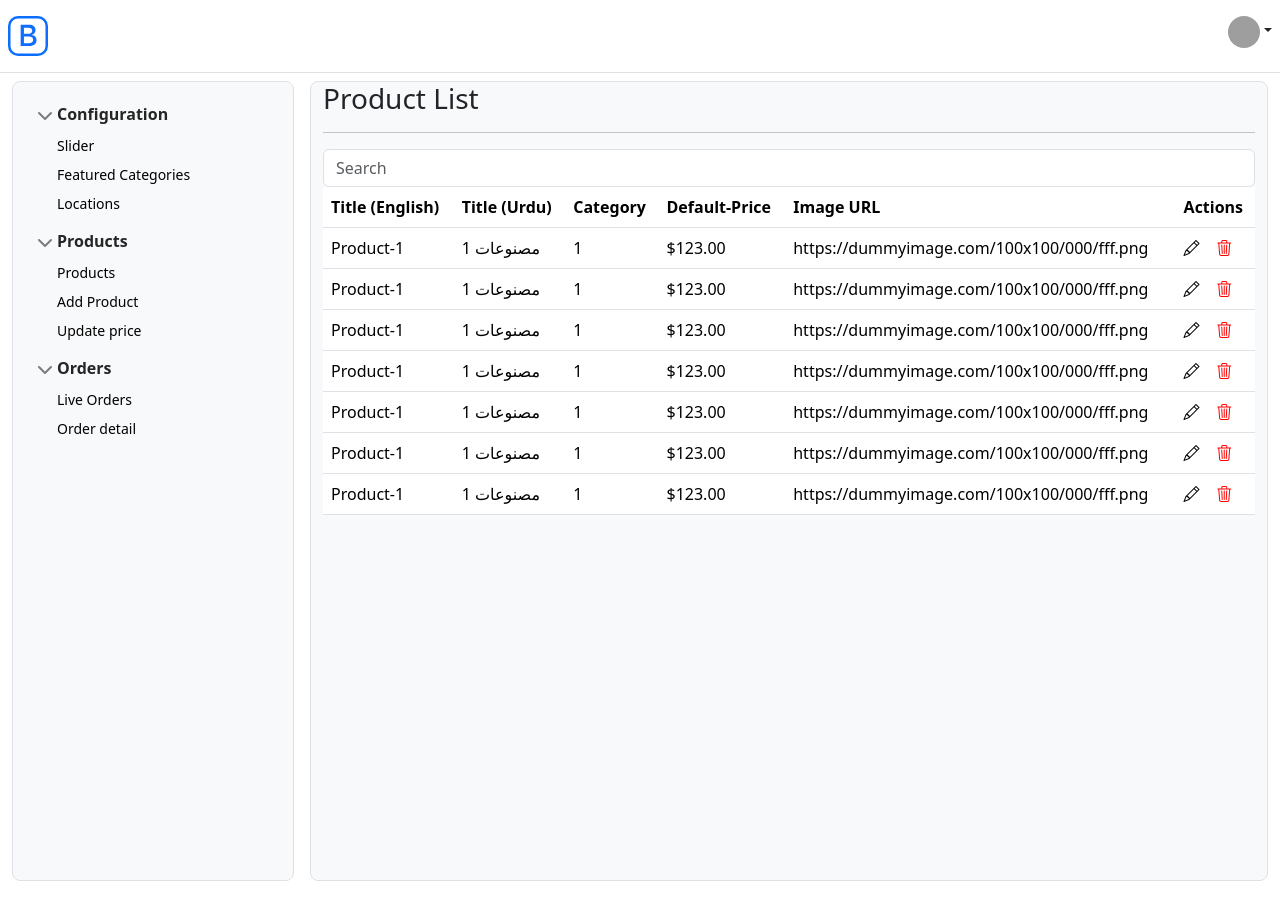
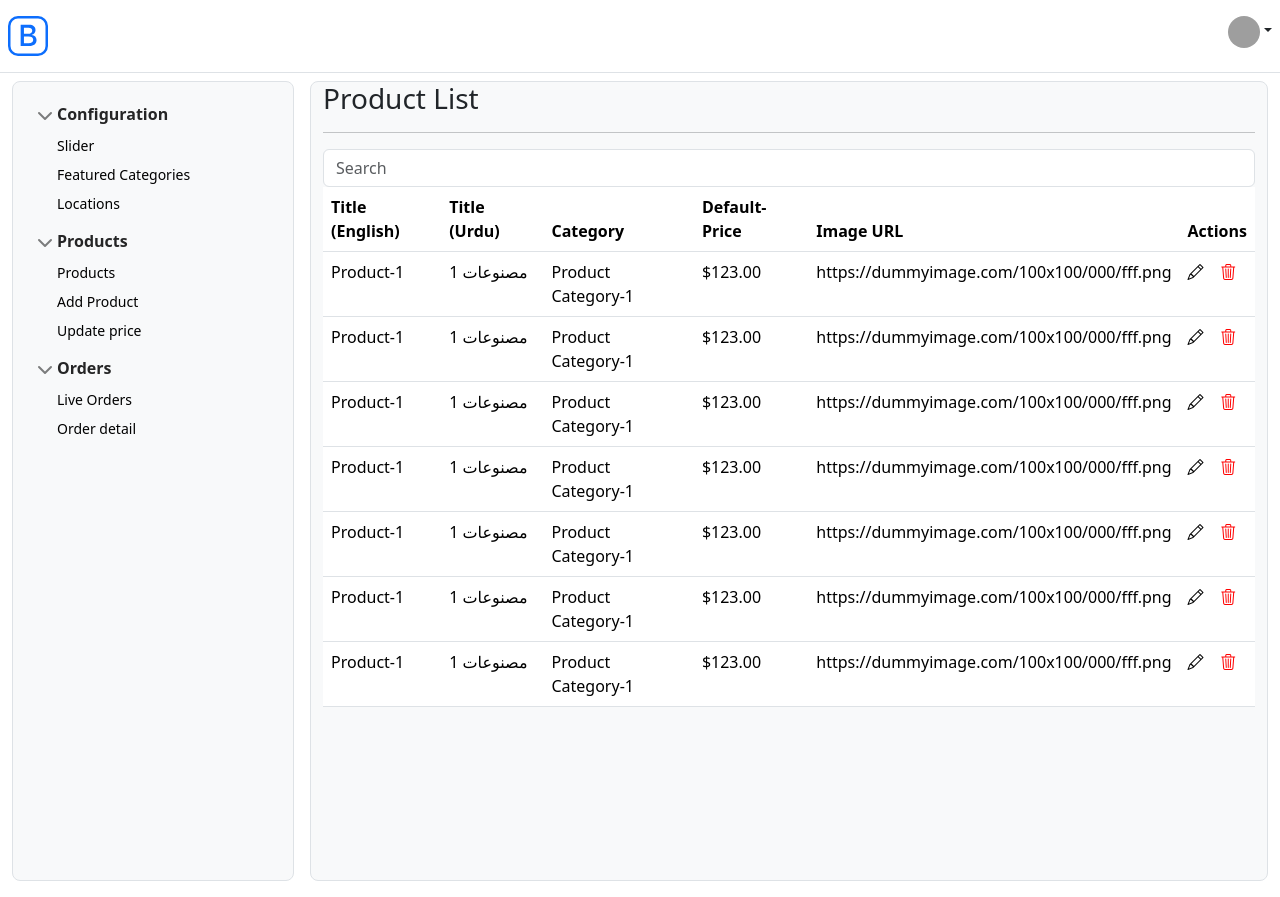
Before and after one commit to abeel50/admin-dashboard, an Angular app: page /products in a window 1280 px wide. Built offline with nearby package versions, Linux system fonts and the light colour scheme; grey boxes are pictures that could not be loaded.

Commit message:
Product list

```diff
--- a/src/app/pages/products/products-list/products-list.component.html
+++ b/src/app/pages/products/products-list/products-list.component.html
@@ -21,7 +21,7 @@
           <tr *ngFor="let product of products">
             <td>{{product.title_english}}</td>
             <td>{{product.title_urdu}}</td>
-            <td>{{product.category}}</td>
+            <td>{{product.category | productCategoryPipe}}</td>
             <td>{{product.defaultPrice | currency}}</td>
             <td> {{product.imageUrl}} </td>
             <td><i class="bi bi-pencil"></i> &nbsp;&nbsp;&nbsp;<i class="bi bi-trash3" style="color: red;"></i>
--- a/src/app/shared/pipes/isPackage-pipe.pipe.ts
+++ b/src/app/shared/pipes/isPackage.pipe.ts
@@ -3,7 +3,7 @@ import { Pipe, PipeTransform } from '@angular/core';
 @Pipe({
   name: 'isPackagePipe'
 })
-export class IsPackagePipePipe implements PipeTransform {
+export class IsPackagePipe implements PipeTransform {
 
   transform(pack: boolean): any {
     return pack ? "Yes" : "No";
--- /dev/null
+++ b/src/app/shared/pipes/product-category.pipe.ts
@@ -0,0 +1,15 @@
+import { Pipe, PipeTransform } from '@angular/core';
+import { PRODUCT_CATEGORIES } from 'src/app/_constants';
+
+@Pipe({
+  name: 'productCategoryPipe'
+})
+export class ProductCategoryPipe implements PipeTransform {
+
+  transform(id: number) {
+    if (id) {
+      return PRODUCT_CATEGORIES.find(e => e.id === id)?.title;
+    }
+  }
+
+}
```
Also changed, not shown: src/app/shared/shared.module.ts (+6 -3 lines).
